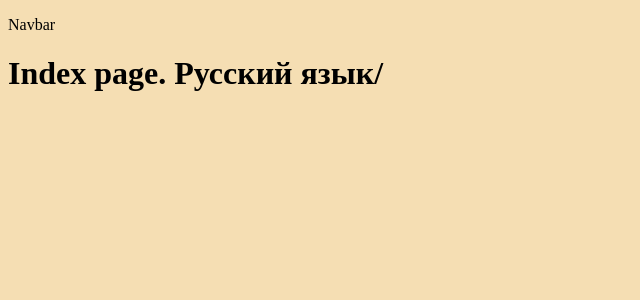
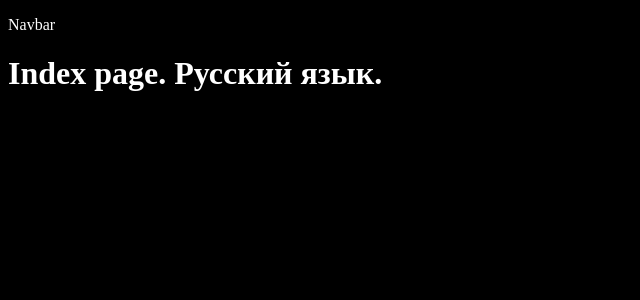
Before and after one commit to ippon1974/dev.wcut.ru, a Next.js app in the folder client/: page / in a window 1280 px wide. Shown: the top 300 px of the page, without its empty margins (0-640 px from the left). Built offline with nearby package versions, Linux system fonts and the light colour scheme.

Commit message:
edit pages

```diff
--- a/client/src/app/globals.css
+++ b/client/src/app/globals.css
@@ -1,4 +1,4 @@
 body{
-    background: wheat;
-    color: black;
+    background: black;
+    color: white;
 }
--- a/client/src/app/page.js
+++ b/client/src/app/page.js
@@ -1,7 +1,7 @@
 export default function Home() {
   return (
     <div>
-      <h1>Index page. Русский язык/</h1>
+      <h1>Index page. Русский язык.</h1>
     </div>
   );
 }
```
